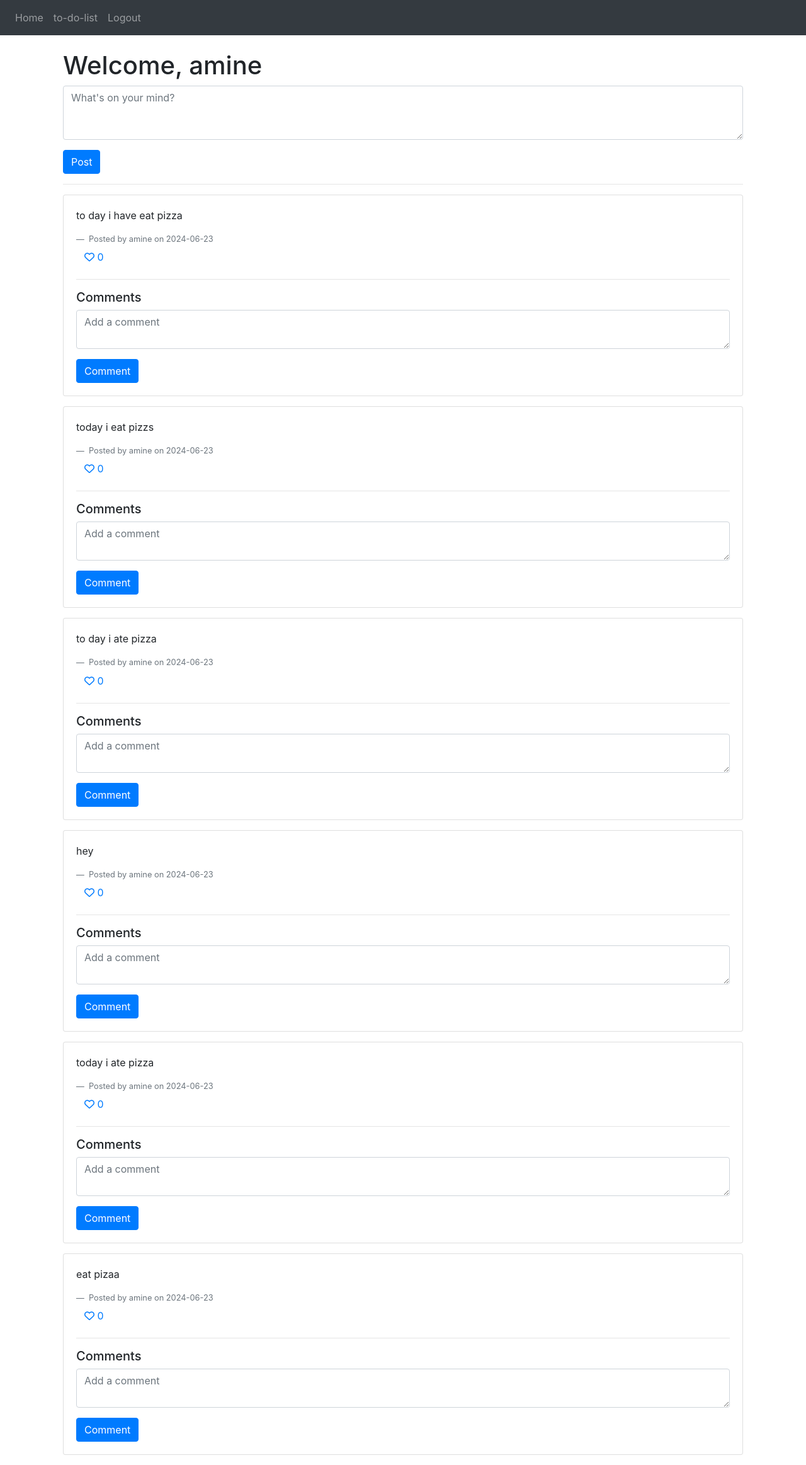
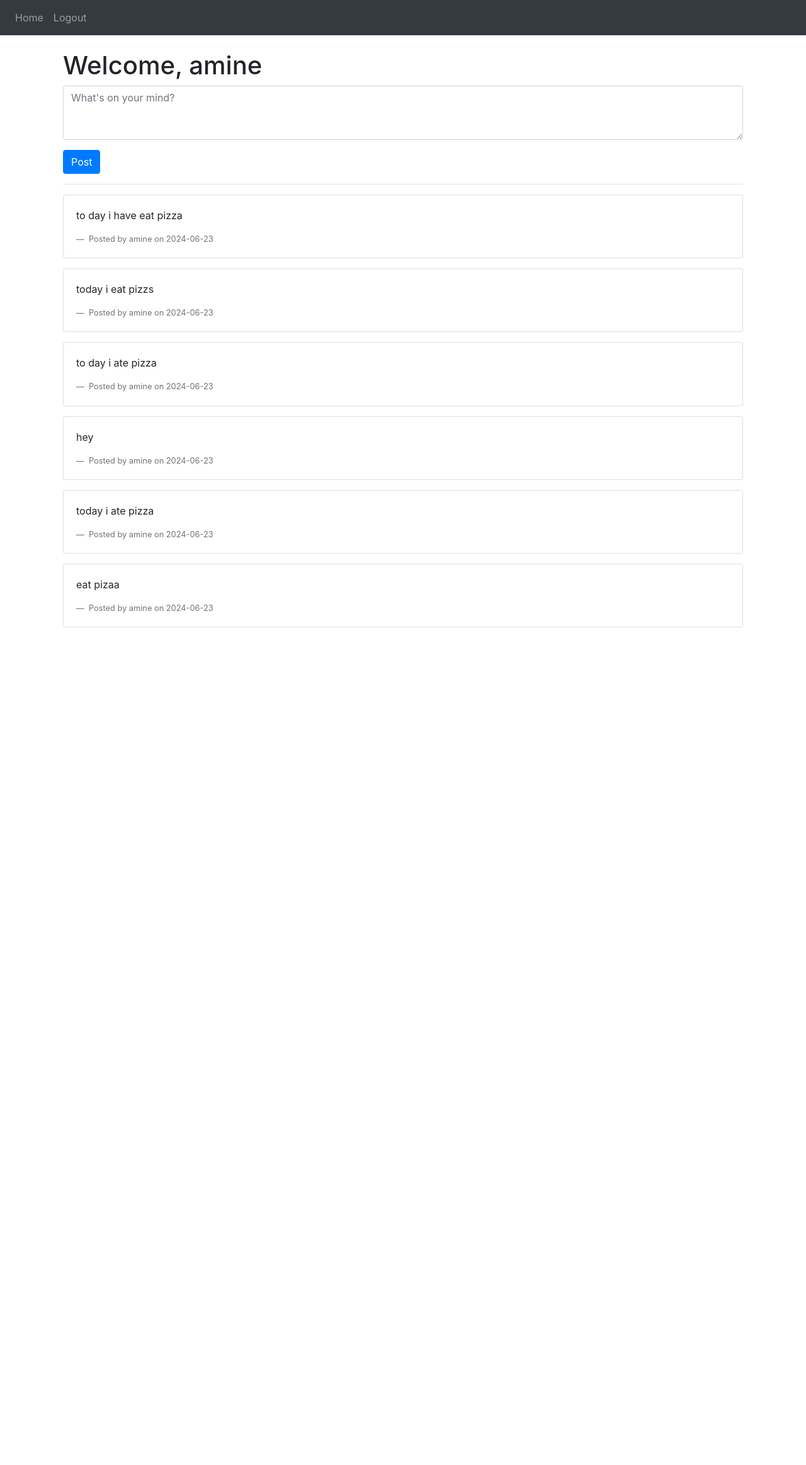
Before and after one commit to amine17177272/memoriesbook, a Flask app: template website/templates/index.html in a window 1280 px wide. Shown: the whole page at 63% size. After the commit the page ends 996 px from the top, so only its background shows below. Run offline with Flask 3, Linux system fonts and the light colour scheme; the template is opened without the code that fills it: values that come from a table or form of the project are taken from there, others are empty; some libraries are stand-ins or nearby versions.

Commit message:
fix the post page post are appear

```diff
--- a/website/templates/base.html
+++ b/website/templates/base.html
@@ -23,7 +23,6 @@
       <div class="navbar-nav">
         {% if user.is_authenticated %}
         <a class="nav-item nav-link" id="home" href="/">Home</a>
-        <a class="nav-item nav-link" id="todolist" href="/todolist">to-do-list</a>
         <a class="nav-item nav-link" id="logout" href="/logout">Logout</a>
         {% else %}
         <a class="nav-item nav-link" id="login" href="/login">Login</a>
--- a/website/templates/index.html
+++ b/website/templates/index.html
@@ -1,3 +1,4 @@
+<!-- templates/index.html -->
 {% extends "base.html" %}
 
 {% block title %}
@@ -25,40 +26,6 @@
                     <footer class="blockquote-footer">
                         Posted by {{ post.user.user_name }} on {{ post.date.strftime('%Y-%m-%d') }}
                     </footer>
-
-                    <!-- Like Button -->
-                    <form method="POST" action="{{ url_for('views.like_post', post_id=post.id) }}" class="d-inline">
-                        <button type="submit" class="btn btn-link">
-                            {% if current_user.is_authenticated and post.likes|map(attribute='user_id')|list|contains(current_user.id) %}
-                                <i class="fas fa-heart text-danger"></i>
-                            {% else %}
-                                <i class="far fa-heart"></i>
-                            {% endif %}
-                            {{ post.likes|length }}
-                        </button>
-                    </form>
-
-                    <!-- Comments Section -->
-                    <hr>
-                    <h5>Comments</h5>
-                    {% for comment in post.comments %}
-                        <div class="card my-2">
-                            <div class="card-body">
-                                <p>{{ comment.content }}</p>
-                                <footer class="blockquote-footer">
-                                    Commented by {{ comment.user.user_name }} on {{ comment.date.strftime('%Y-%m-%d') }}
-                                </footer>
-                            </div>
-                        </div>
-                    {% endfor %}
-
-                    <!-- Add Comment -->
-                    <form method="POST" action="{{ url_for('views.add_comment', post_id=post.id) }}">
-                        <div class="form-group">
-                            <textarea name="content" class="form-control" rows="2" placeholder="Add a comment"></textarea>
-                        </div>
-                        <button type="submit" class="btn btn-primary">Comment</button>
-                    </form>
                 </div>
             </div>
         {% endfor %}
```
Also changed, not shown: website/views.py (+19 -36 lines), instance/database.db.
